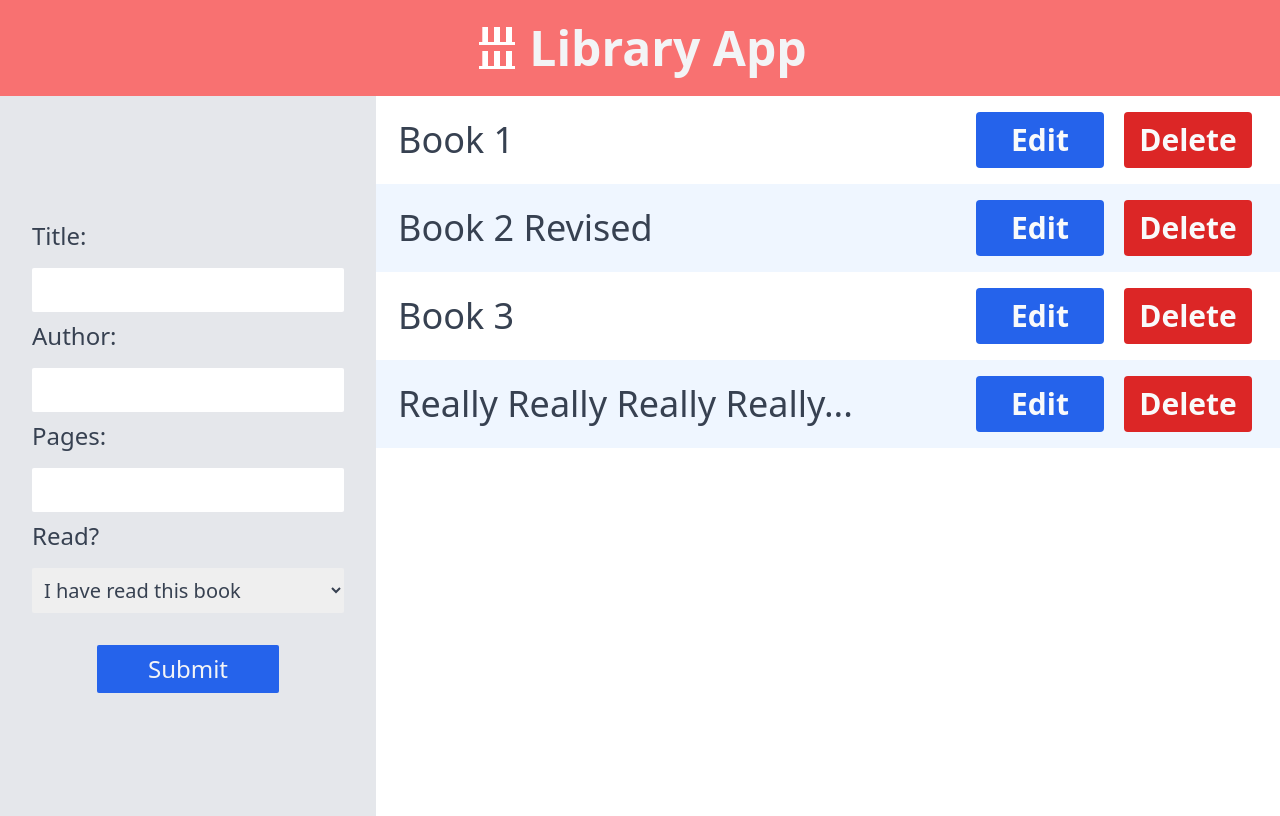
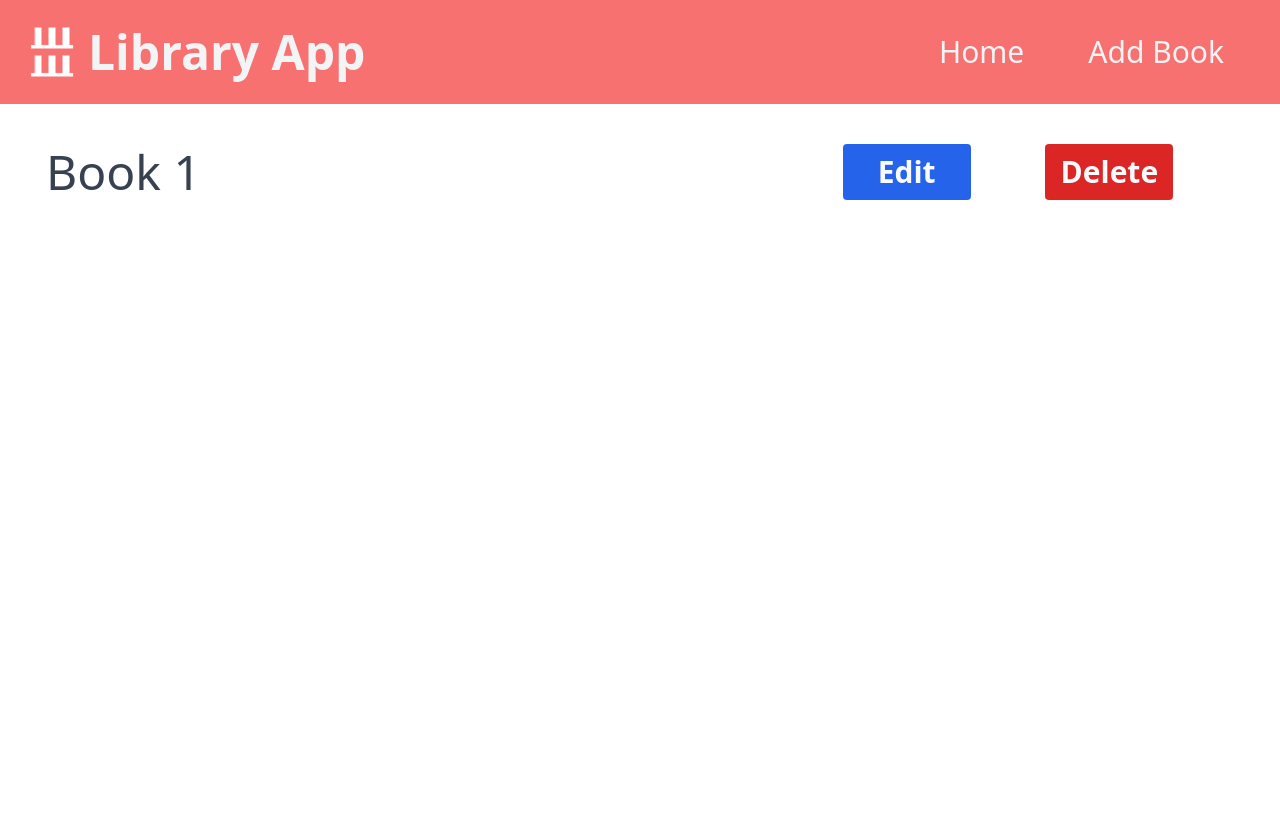
Before and after one commit to Jaypen-git/library-app, a React (Create React App) app: page / in a window 1280 px wide. Built offline with nearby package versions, Linux system fonts and the light colour scheme; data requests are answered from the project's data file.

Commit message:
changes how site works on pc

```diff
--- a/data/db.json
+++ b/data/db.json
@@ -1,32 +1,11 @@
 {
   "library": [
     {
-      "id": 1,
       "title": "Book 1",
       "author": "Author 1",
-      "pages": "310",
-      "status": "Read"
-    },
-    {
-      "id": 2,
-      "title": "Book 2 Revised",
-      "author": "Author 2",
-      "pages": "270",
-      "status": "Unread"
-    },
-    {
-      "title": "Book 3",
-      "author": "Author 3",
-      "pages": "370",
+      "pages": "290",
       "status": "Read",
-      "id": 3
-    },
-    {
-      "title": "Really Really Really Really Really Really",
-      "author": "Author 4",
-      "pages": "400",
-      "status": "Read",
-      "id": 4
+      "id": 1
     }
   ]
 }
--- a/src/App.js
+++ b/src/App.js
@@ -12,15 +12,15 @@ function App() {
   useEffect(() => {
     window.addEventListener('resize', () => {
       setWindowSize(window.innerWidth);
-      // console.log(WindowSize);
+      // console.log(WinowSize);
     });
-  }, [WindowSize])
+  }, [WindowSize]);
 
   return (
     <BrowserRouter>
         <div className="App h-screen text-gray-700 text-lg">
           <Header />
-          {WindowSize < 960 && <div className='mobile'>
+          <div>
             {/* Need to use react router to make a mobile menu */}
             <Switch>
               <Route exact path="/">
@@ -33,11 +33,7 @@ function App() {
                 <EditBook />
               </Route>
             </Switch>
-          </div>}
-          {WindowSize >= 960 && <div className='pc container flex w-screen'>
-            <Form url={'http://localhost:8000/library'} method={'POST'} className={'Form'} />
-            <Home className={'content'} />
-          </div>}
+          </div>
         </div>
     </BrowserRouter>
   );
--- a/src/BookList.js
+++ b/src/BookList.js
@@ -6,9 +6,10 @@ const BookList = ({books}) => {
     const [WindowSize, setWindowSize] = useState(window.innerWidth);
 
     useEffect(() => {
-        window.addEventListener('resize', () => {setWindowSize(window.innerWidth)});
-        console.log('useEffect ran');
-    }, [WindowSize])
+        window.addEventListener('resize', () => {
+            setWindowSize(window.innerWidth);
+        });
+    }, [WindowSize]);
 
     const handleDelete = (id) => {
         fetch('http://localhost:8000/library/' + id, {
@@ -49,13 +50,13 @@ const BookList = ({books}) => {
     }
 
     return (
-        <div>
+        <div className=''>
             {books.map(book => (
-                    <div key={book.id} className={book.id % 2 === 0 ? "grid grid-cols-6 justify-center items-center py-4 px-2 bg-blue-50" : "grid grid-cols-6 justify-center items-center py-4 px-2"}
-                    id={`book-${book.id}`} onClick={() => {
+                <div key={book.id} className={book.id % 2 === 0 ? "grid grid-cols-6 justify-center items-center py-4 sm:py-10 px-2 sm:px-8 bg-blue-50" : "grid grid-cols-6 justify-center items-center py-4 sm:py-10 px-2 sm:px-8"}
+                id={book.id} onClick={() => {
                     // ideally I don't need to do this
-                        let target = document.querySelector(`#book-${book.id}`).querySelector('.details');
-                        let mainTitle = document.querySelector(`#book-${book.id}`).querySelector('.main-title');
+                    let target = document.getElementById(`${book.id}`).querySelector('.details');
+                    let mainTitle = document.getElementById(`${book.id}`).querySelector('.main-title');
                     target.classList.toggle('hidden');
                     if (!target.classList.contains('hidden')){
                         mainTitle.innerText = '';
@@ -64,25 +65,25 @@ const BookList = ({books}) => {
                     }
                 }}>
                     {/* {console.log(book.title.length)} */}
-                        <p className="col-span-4 text-3xl sm:text-4xl font-medium px-1.5 ml-2 main-title">
+                    <p className="col-span-4 text-3xl sm:text-5xl font-medium px-1.5 ml-2 main-title">
                         {/* this should be named by the mainTitle state */}
                         { book.title.length > 14 ? FormatTitle(book.title) : book.title }
                     </p>
                     <Link to={"/edit/" + book.id}>
-                            {WindowSize < 960 && <button className="col-span-1 bg-blue-600 m-2 w-12 h-12 sm:w-14 sm:h-14 text-center rounded flex justify-center align-center">
-                                <img src={require("./images/pencil.png")} alt="edit" className="w-10 h-10 sm:w-12 sm:h-12 my-1"/>
+                        {WindowSize < 960 && <button className="col-span-1 bg-blue-600 m-2 w-12 h-12 sm:w-16 sm:h-16 text-center rounded flex justify-center align-center">
+                            <img src={require("./images/pencil.png")} alt="edit" className="w-10 h-10 sm:w-14 sm:h-14 my-1"/>
                         </button>}
                         {WindowSize >= 960 && <button className='bg-blue-600 text-gray-50 text-3xl w-32 h-14 rounded font-semibold'>Edit</button>}
                     </Link>
-                        {WindowSize < 960 && <button className="col-span-1 bg-red-600 m-2 w-12 h-12 sm:w-14 sm:h-14 text-center rounded flex justify-center align-center" onClick={e => {handleDelete(e.target.parentNode.parentNode.id)}}>
-                            <img src={require("./images/delete.png")} alt="delete" className="w-10 h-10 sm:w-12 sm:h-12 my-1"/>
+                    {WindowSize < 960 && <button className="col-span-1 bg-red-600 m-2 w-12 h-12 sm:w-16 sm:h-16 text-center rounded flex justify-center align-center" onClick={e => {handleDelete(e.target.parentNode.parentNode.id)}}>
+                        <img src={require("./images/delete.png")} alt="delete" className="w-10 h-10 sm:h-14 sm:w-14 my-1"/>
                     </button>}
-                        {WindowSize >= 960 && <button className='bg-red-600 text-gray-50 text-3xl w-32 h-14 rounded font-semibold'>Delete</button>}
+                    {WindowSize >= 960 && <button className='bg-red-600 text-gray-50 text-3xl w-32 h-14 rounded font-semibold' onClick={e => {handleDelete(e.target.parentNode.id)}}>Delete</button>}
                     <div className="details hidden col-span-6">
-                            <p className="col-span-4 text-2xl sm:text-3xl font-medium px-1.5 m-2 sm:m-3">{ `Title: ${book.title}` }</p>
-                            <p className="col-span-4 text-2xl sm:text-3xl font-medium px-1.5 m-2 sm:m-3">{ `Author: ${book.author}` }</p>
-                            <p className="col-span-4 text-2xl sm:text-3xl font-medium px-1.5 m-2 sm:m-3">{ `Pages: ${book.pages}` }</p>
-                            <p className="col-span-4 text-2xl sm:text-3xl font-medium px-1.5 m-2 sm:m-3">{ `Status: ${book.status}` }</p>
+                        <p className="col-span-4 text-2xl sm:text-4xl font-medium px-1.5 m-2 sm:m-3">{ `Title: ${book.title}` }</p>
+                        <p className="col-span-4 text-2xl sm:text-4xl font-medium px-1.5 m-2 sm:m-3">{ `Author: ${book.author}` }</p>
+                        <p className="col-span-4 text-2xl sm:text-4xl font-medium px-1.5 m-2 sm:m-3">{ `Pages: ${book.pages}` }</p>
+                        <p className="col-span-4 text-2xl sm:text-4xl font-medium px-1.5 m-2 sm:m-3">{ `Status: ${book.status}` }</p>
                     </div>
                 </div>
             ))}
--- a/src/Header.js
+++ b/src/Header.js
@@ -1,17 +1,29 @@
+import { useState, useEffect } from 'react';
 import { Link } from 'react-router-dom';
 
 const Header = () => {
+    const [WindowSize, setWindowSize] = useState(window.innerWidth);
+
+    useEffect(() => {
+      window.addEventListener('resize', () => {
+        setWindowSize(window.innerWidth);
+      });
+    }, [WindowSize]);
     return (
-        <header className="bg-red-400 p-4 sm:p-6 flex items-center justify-between lg:justify-center">
+        <header className="bg-red-400 p-4 sm:p-6 flex items-center justify-between">
             <div className="flex items-center">
-                <img src={require("./images/library-shelves.png")} alt="library-icon" className="w-12 sm:w-14 pr-2 inline"/>
+                <img src={require("./images/library-shelves.png")} alt="library-icon" className="w-12 sm:w-16 pr-2 inline"/>
                 <h1 className="text-gray-100 text-3xl sm:text-5xl font-bold sm:font-semibold inline">Library App</h1>
             </div>
-            <Link to="form" className={'lg:hidden'}>
+            {WindowSize < 960 && <Link to="form">
                 <button className="bg-black bg-opacity-40 rounded sm:w-15 sm:h-15 self-center">
-                    <img src={require("./images/plus.png")} alt="Add Book" className="w-13 sm:w-15" />
+                    <img src={require("./images/plus.png")} alt="Add Book" className="w-12 sm:w-16" />
                 </button>
-            </Link>
+            </Link>}
+            {WindowSize >= 960 && <div className='text-gray-100 text-3xl'>
+                <Link to="/"><p className='inline mx-8'>Home</p></Link>
+                <Link to="form"><p className='inline mx-8'>Add Book</p></Link>
+            </div>}
         </header>
      );
 }
```
Lines whose indentation alone changed are shown as unchanged.
